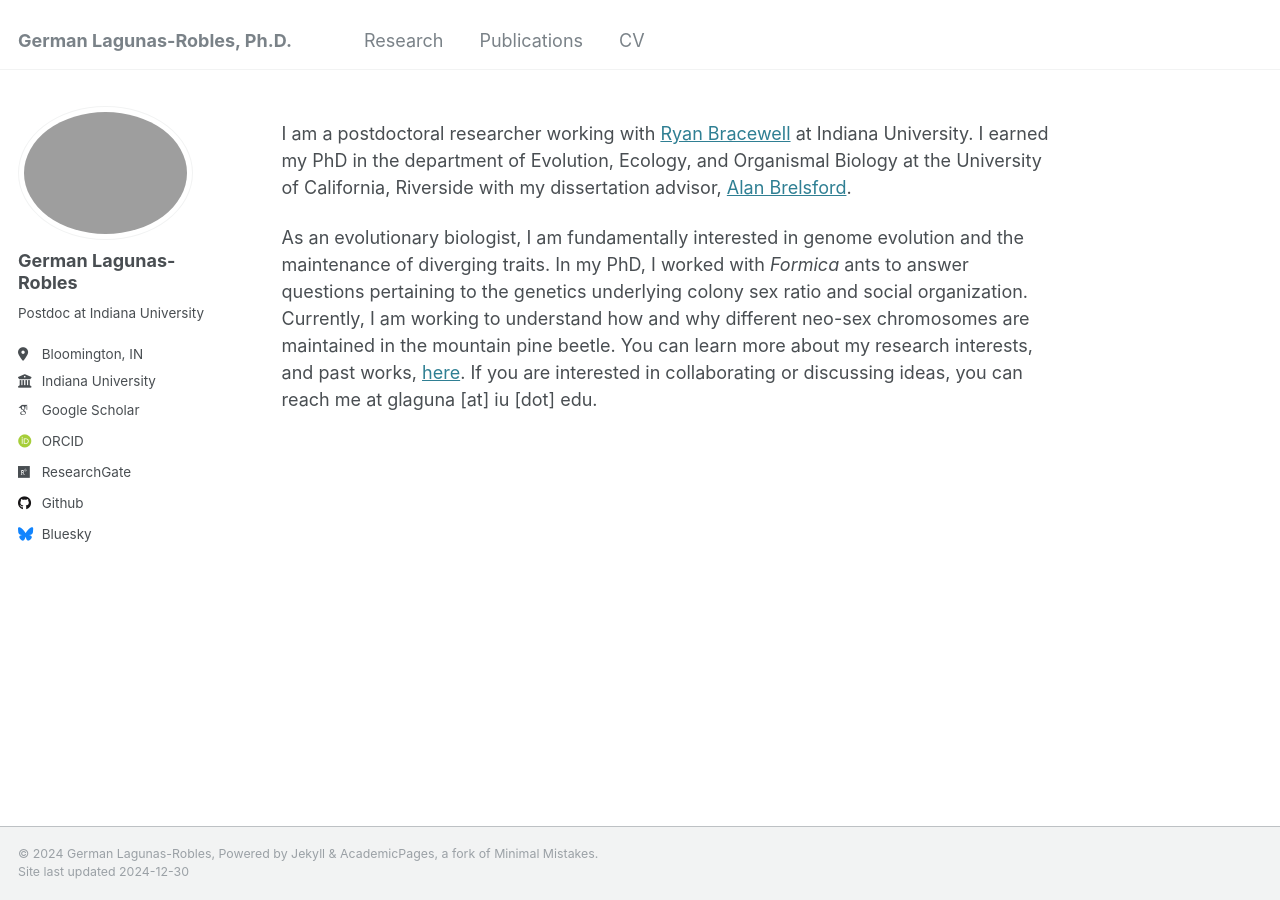
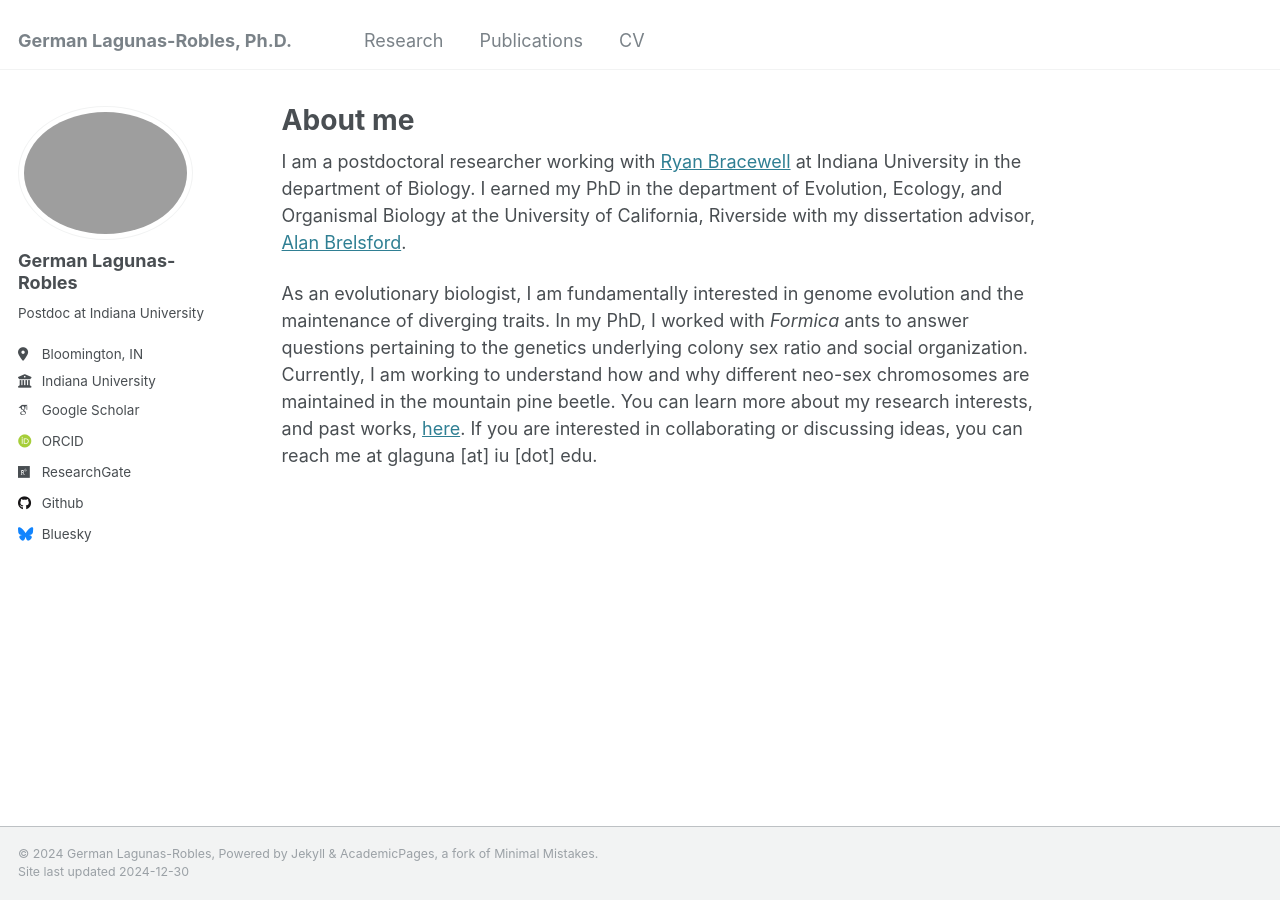
Before and after one commit to GLagunas-Robles/GLagunas-Robles.github.io, a Jekyll site: the page built from _pages/about.md, in a window 1280 px wide. Built offline with Jekyll 4.4.1, drawn with Linux system fonts in a browser that asks for light colours; some web fonts are replaced.

Commit message:
Update about.md

```diff
--- a/_pages/about.md
+++ b/_pages/about.md
@@ -1,11 +1,11 @@
 ---
 permalink: /
-title: ""
+title: "About me"
 author_profile: true
 redirect_from:
   - /about/
   - /about.html
 ---
-I am a postdoctoral researcher working with <a href="https://www.ryanbracewell.com/people.html" target="_blank" rel="noopener noreferrer">Ryan Bracewell</a> at Indiana University. I earned my PhD in the department of Evolution, Ecology, and Organismal Biology at the University of California, Riverside with my dissertation advisor, <a href="https://profiles.ucr.edu/app/home/profile/alanbe" target="_blank" rel="noopener noreferrer">Alan Brelsford</a>.
+I am a postdoctoral researcher working with <a href="https://www.ryanbracewell.com/people.html" target="_blank" rel="noopener noreferrer">Ryan Bracewell</a> at Indiana University in the department of Biology. I earned my PhD in the department of Evolution, Ecology, and Organismal Biology at the University of California, Riverside with my dissertation advisor, <a href="https://profiles.ucr.edu/app/home/profile/alanbe" target="_blank" rel="noopener noreferrer">Alan Brelsford</a>.
 
 As an evolutionary biologist, I am fundamentally interested in genome evolution and the maintenance of diverging traits. In my PhD, I worked with _Formica_ ants to answer questions pertaining to the genetics underlying colony sex ratio and social organization. Currently, I am working to understand how and why different neo-sex chromosomes are maintained in the mountain pine beetle. You can learn more about my research interests, and past works, <a href="https://glagunas-robles.github.io/research/" target="_blank" rel="noopener noreferrer">here</a>. If you are interested in collaborating or discussing ideas, you can reach me at glaguna [at] iu [dot] edu.
```
